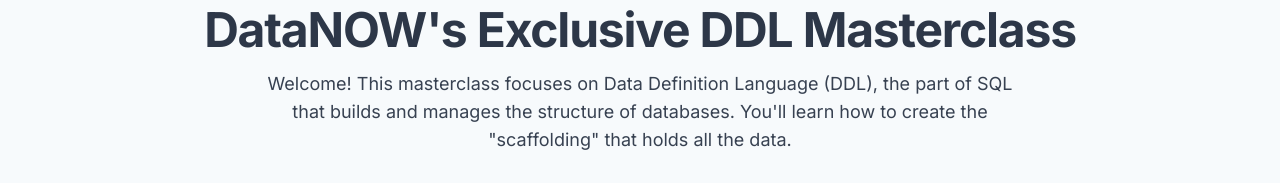
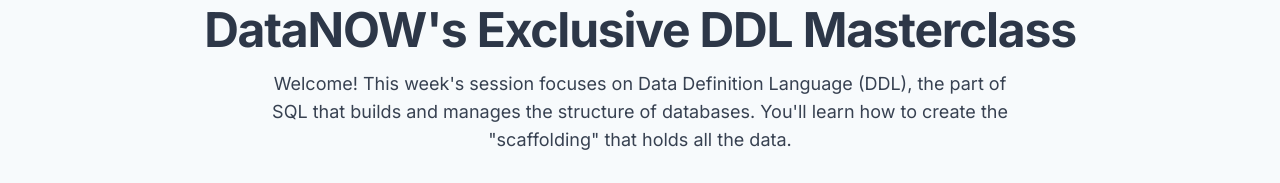
Before and after one commit to DataNOW-Tech/masterclass, a plain HTML site: page indexddl.html in a window 1280 px wide. Shown: the part 154-337 px from the top of the page. Drawn offline with nearby package versions, Linux system fonts and the light colour scheme.

Commit message:
Update indexddl.html

```diff
--- a/indexddl.html
+++ b/indexddl.html
@@ -3,7 +3,7 @@
 <head>
     <meta charset="UTF-8">
     <meta name="viewport" content="width=device-width, initial-scale=1.0">
-    <title>DataNOW's Exclusive MS SQL DDL Masterclass</title>
+    <title>DataNOW's Exclusive MS SQL Masterclass</title>
     <script src="https://cdn.tailwindcss.com"></script>
     <script src="https://cdn.jsdelivr.net/npm/chart.js"></script>
     <script src="https://cdnjs.cloudflare.com/ajax/libs/jspdf/2.5.1/jspdf.umd.min.js"></script>
@@ -161,7 +161,7 @@
         <section id="intro" class="py-16 sm:py-20">
             <div class="max-w-7xl mx-auto px-4 sm:px-6 lg:px-8 text-center fade-in-section">
                 <h1 class="text-4xl sm:text-5xl font-extrabold text-[var(--brand-dark)] tracking-tight">DataNOW's Exclusive DDL Masterclass</h1>
-                <p class="mt-4 max-w-3xl mx-auto text-lg text-gray-700">Welcome! This masterclass focuses on Data Definition Language (DDL), the part of SQL that builds and manages the structure of databases. You'll learn how to create the "scaffolding" that holds all the data.</p>
+                <p class="mt-4 max-w-3xl mx-auto text-lg text-gray-700">Welcome! This week's session focuses on Data Definition Language (DDL), the part of SQL that builds and manages the structure of databases. You'll learn how to create the "scaffolding" that holds all the data.</p>
                 <div class="mt-8">
                     <button id="export-pdf-btn" class="bg-[var(--brand-red)] text-white font-bold py-2 px-4 rounded-lg hover:bg-opacity-90 transition">
                         📄 Export Lecture to PDF
```
